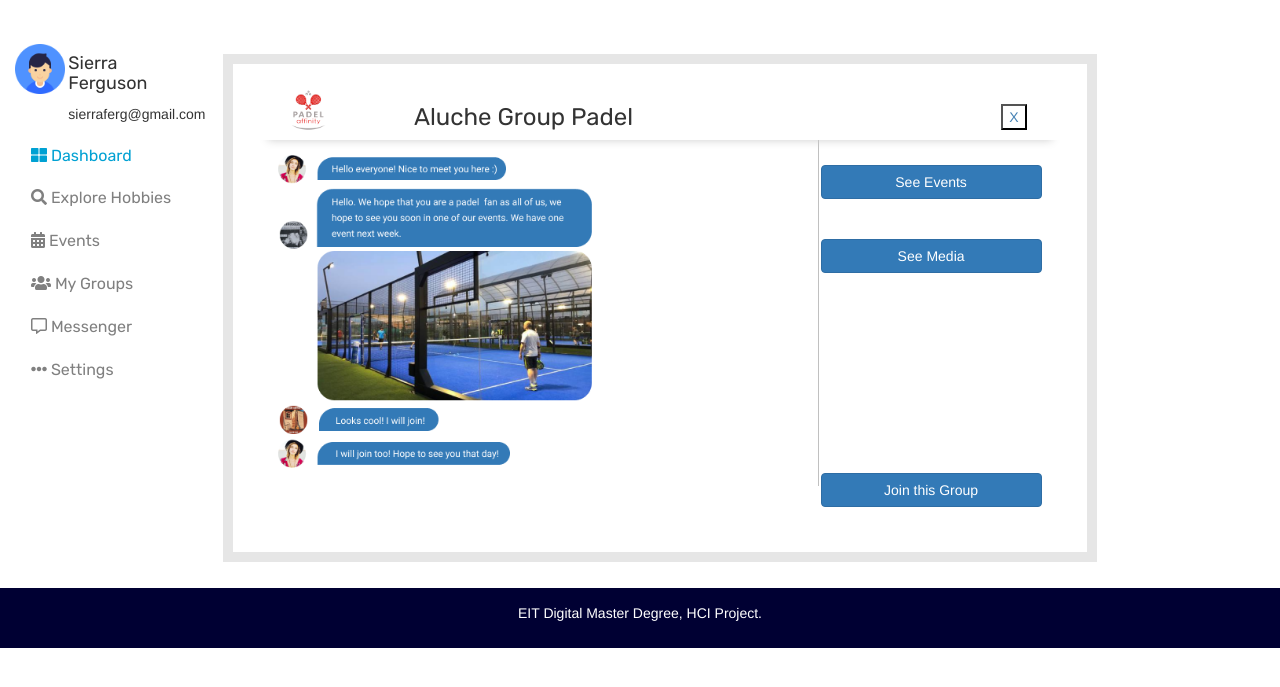
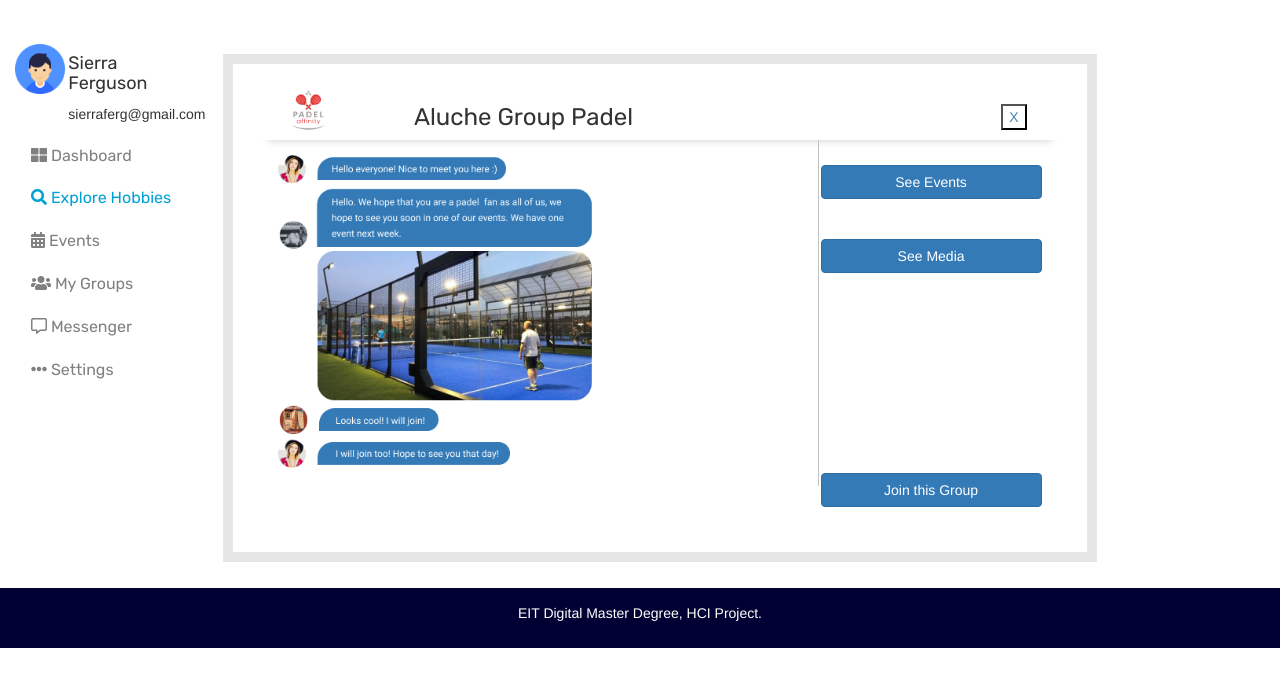
Before and after one commit to NielsDikken1997/HCI_Project, a plain HTML site: page pages/chatting page.html in a window 1280 px wide. Shown: the part 73-760 px from the top of the page. Drawn offline with nearby package versions, Linux system fonts and the light colour scheme.

Commit message:
changes peizhe

```diff
--- a/pages/chatting page.html
+++ b/pages/chatting page.html
@@ -90,8 +90,8 @@
 
    <div class="navbar">
        <ul class="nav nav-list">
-           <li class="active"><a href="../index.html"><i class="fas fa-th-large"></i> Dashboard</a></li>
-           <li><a href="selectHobbyTask1.html"><i class="fas fa-search"></i> Explore Hobbies</a></li>
+           <li ><a href="../index.html"><i class="fas fa-th-large"></i> Dashboard</a></li>
+           <li class="active"><a href="selectHobbyTask1.html"><i class="fas fa-search"></i> Explore Hobbies</a></li>
            <li><a href="eventResults.html"><i class="fas fa-calendar-alt"></i> Events</a></li>
            <li class="dropdown"><a class="dropdown-toggle" data-toggle="dropdown" href="#"s><i class="fas fa-users"></i> My Groups</a>
             <ul class="dropdown-menu" role="menu">
```
